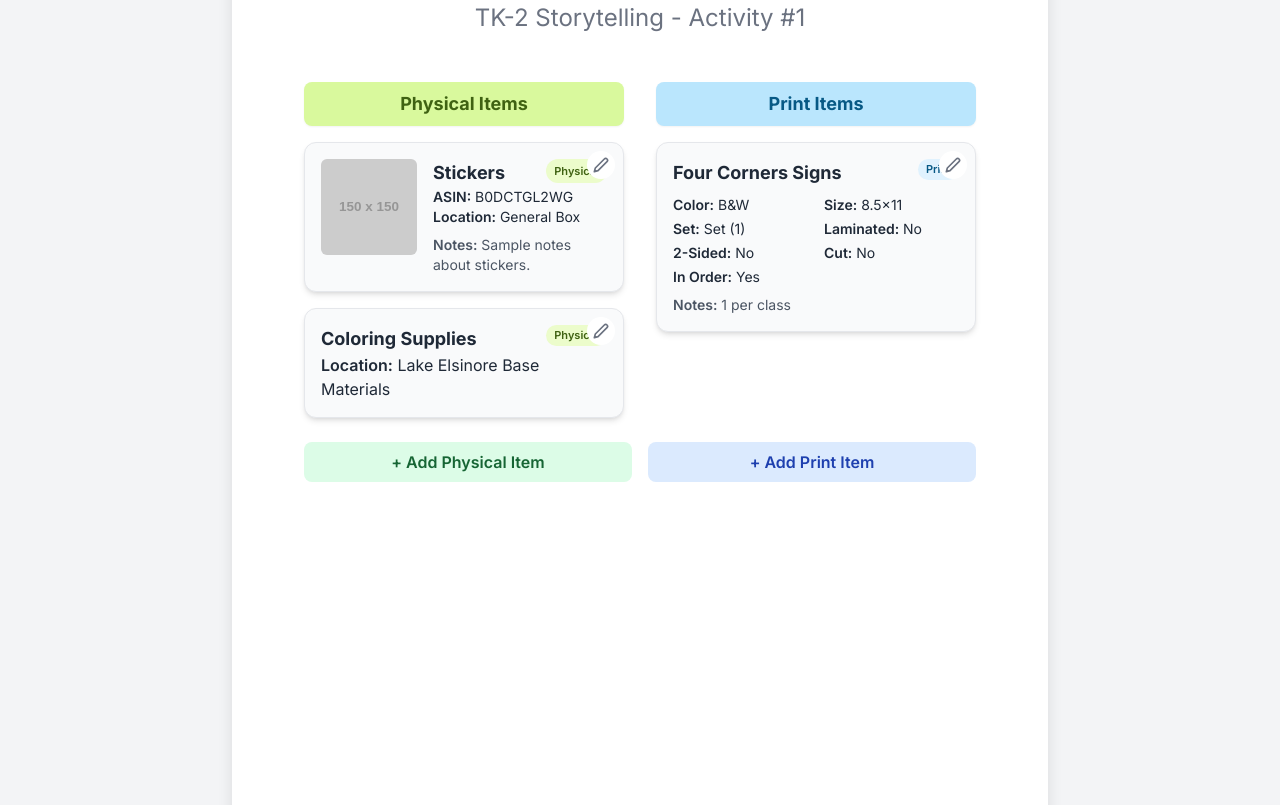
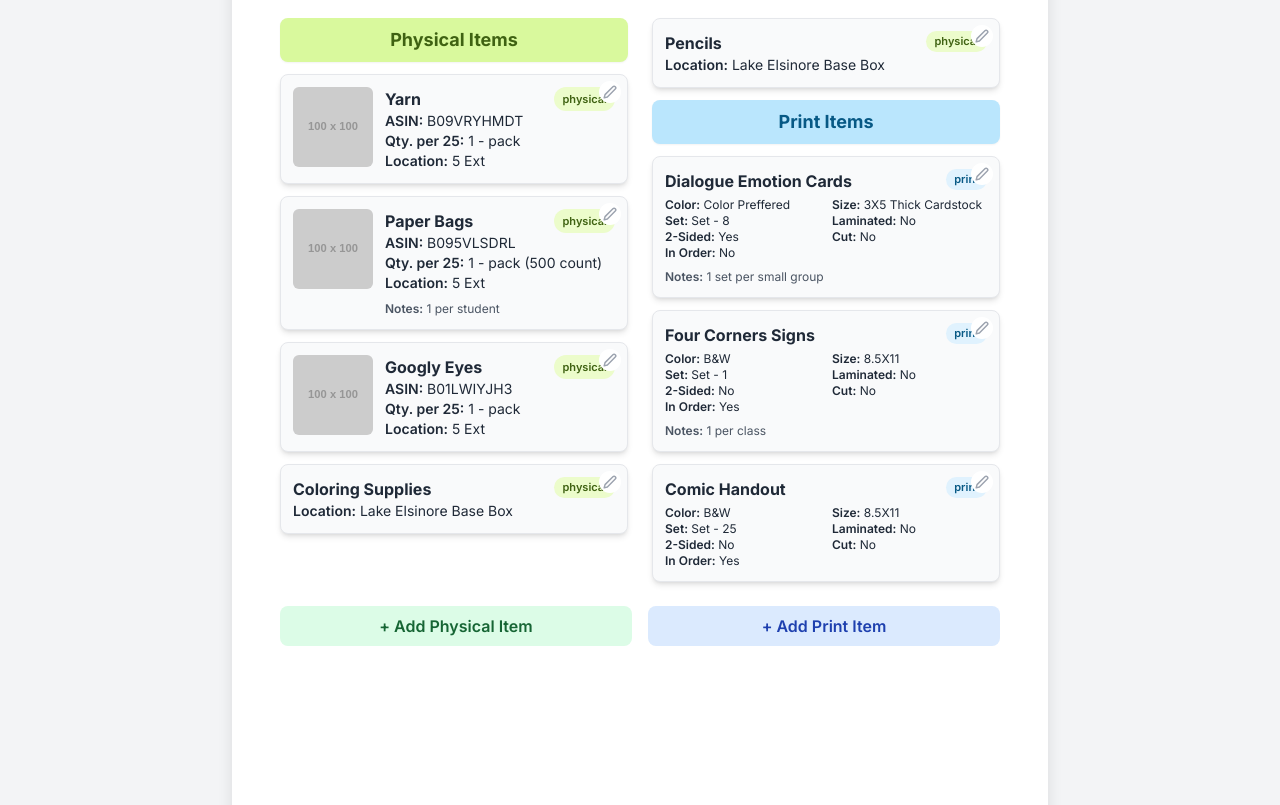
Before and after one commit to kangrajan/menu-generator, a plain HTML site: page index.html in a window 1280 px wide. Shown: the part 234-1039 px from the top of the page. Drawn offline with nearby package versions, Linux system fonts and the light colour scheme; placeholder pictures from the web are drawn by us.

Commit message:
Add files via upload

```diff
--- a/index.html
+++ b/index.html
@@ -10,12 +10,24 @@
   <link href="https://fonts.googleapis.com/css2?family=Inter:wght@400;500;600;700&display=swap" rel="stylesheet" />
   <style>
     body { font-family: 'Inter', sans-serif; background-color: #f3f4f6; }
-    .page { width: 8.5in; min-height: 11in; padding: 0.75in; margin: 1.5rem auto; background: white; box-shadow: 0 4px 15px rgba(0,0,0,0.1); border-radius: 8px; page-break-after: always; }
+    .page { width: 8.5in; min-height: 11in; padding: 0.5in; margin: 1.5rem auto; background: white; box-shadow: 0 4px 15px rgba(0,0,0,0.1); border-radius: 8px; page-break-after: always; }
     .page:last-child { page-break-after: avoid; }
+
+    .card-container {
+      column-count: 2;
+      column-gap: 1.5rem;
+    }
+
     @media print {
       body { background-color: white; -webkit-print-color-adjust: exact; print-color-adjust: exact; }
       .no-print { display: none !important; }
       .page { margin: 0; box-shadow: none; border-radius: 0; width: 100%; height: 100%; padding: 0.5in; }
+
+      /* --- NEW RULE ADDED HERE --- */
+      /* This removes all shadows when printing to prevent the grey box artifact. */
+      * {
+        box-shadow: none !important;
+      }
     }
     ::-webkit-scrollbar { width: 8px; }
     ::-webkit-scrollbar-track { background: #f1f1f1; }
@@ -293,15 +305,12 @@
 
     const createItemCard = (item) => {
       const card = document.createElement('div');
-      const common = 'bg-gray-50 p-4 rounded-xl shadow-md border border-gray-200 relative break-inside-avoid';
+      const common = 'bg-gray-50 p-3 rounded-lg shadow-md border border-gray-200 relative break-inside-avoid';
       const typeClass = item.type === 'physical' ? 'card-physical' : 'card-print';
       card.className = `${common} ${typeClass}`;
       card.dataset.itemId = item.id;
 
-      const badge = item.type === 'physical'
-        ? `<span class="type-badge badge-physical">Physical</span>`
-        : `<span class="type-badge badge-print">Print</span>`;
-
+      const badge = `<span class="type-badge ${item.type === 'physical' ? 'badge-physical' : 'badge-print'}">${item.type}</span>`;
       const imgFallback = 'https://placehold.co/100x100/e0e0e0/757575?text=No+Image';
 
       let content = '';
@@ -309,27 +318,29 @@
         if (item.cardType === 'base') {
           content = `
             <div class="flex items-start justify-between">
-              <h3 class="font-bold text-gray-800 text-lg">${safeVal(item.name) || 'Unnamed Item'}</h3>
+              <h3 class="font-bold text-gray-800 text-base">${safeVal(item.name) || 'Unnamed Item'}</h3>
               ${badge}
             </div>
-            ${generateDetailHtml('Location', item.location)}
-            ${item.notes ? `<div class="text-sm text-gray-600 mt-2"><span class="font-semibold">Notes:</span> ${safeVal(item.notes)}</div>` : ''}
+            <div class="text-sm">
+              ${generateDetailHtml('Location', item.location)}
+            </div>
+            ${item.notes ? `<div class="text-xs text-gray-600 mt-2"><span class="font-semibold">Notes:</span> ${safeVal(item.notes)}</div>` : ''}
           `;
         } else {
           content = `
-            <div class="flex gap-4">
+            <div class="flex gap-3">
               <div class="flex-shrink-0">
-                <img src="${safeVal(item.imageUrl) || imgFallback}" onerror="this.src='${imgFallback}'" alt="${safeVal(item.name)}" class="w-24 h-24 rounded-md object-cover">
+                <img src="${safeVal(item.imageUrl) || imgFallback}" onerror="this.src='${imgFallback}'" alt="${safeVal(item.name)}" class="w-20 h-20 rounded-md object-cover">
               </div>
               <div class="text-sm w-full">
                 <div class="flex items-start justify-between">
-                  <h3 class="font-bold text-gray-800 text-lg">${safeVal(item.name) || 'Unnamed Item'}</h3>
+                  <h3 class="font-bold text-gray-800 text-base">${safeVal(item.name) || 'Unnamed Item'}</h3>
                   ${badge}
                 </div>
                 ${generateDetailHtml('ASIN', item.asin)}
                 ${generateDetailHtml('Qty. per 25', item.qtyPer25)}
                 ${generateDetailHtml('Location', item.location)}
-                ${item.notes ? `<div class="text-gray-600 mt-2"><span class="font-semibold">Notes:</span> ${safeVal(item.notes)}</div>` : ''}
+                ${item.notes ? `<div class="text-xs text-gray-600 mt-2"><span class="font-semibold">Notes:</span> ${safeVal(item.notes)}</div>` : ''}
               </div>
             </div>
           `;
@@ -337,18 +348,18 @@
       } else {
         const hasImage = !!safeVal(item.imageUrl);
         content = `
-          <div class="flex gap-4">
+          <div class="flex gap-3">
             ${hasImage ? `
               <div class="flex-shrink-0">
-                <img src="${safeVal(item.imageUrl)}" onerror="this.src='${imgFallback}'" alt="${safeVal(item.name)}" class="w-24 h-24 rounded-md object-cover">
+                <img src="${safeVal(item.imageUrl)}" onerror="this.src='${imgFallback}'" alt="${safeVal(item.name)}" class="w-20 h-20 rounded-md object-cover">
               </div>` : ''
             }
             <div class="w-full">
               <div class="flex items-start justify-between">
-                <h3 class="font-bold text-gray-800 text-lg mb-2">${safeVal(item.name) || 'Unnamed Item'}</h3>
+                <h3 class="font-bold text-gray-800 text-base mb-1">${safeVal(item.name) || 'Unnamed Item'}</h3>
                 ${badge}
               </div>
-              <div class="grid grid-cols-2 gap-x-4 gap-y-1 text-sm">
+              <div class="grid grid-cols-2 gap-x-3 gap-y-0 text-xs">
                 ${generateDetailHtml('Color', item.color)}
                 ${generateDetailHtml('Size', item.size)}
                 ${generateDetailHtml('Set', item.setIndividual)}
@@ -357,15 +368,15 @@
                 ${generateDetailHtml('Cut', item.cut)}
                 ${generateDetailHtml('In Order', item.inOrder)}
               </div>
-              ${item.notes ? `<div class="text-sm text-gray-600 mt-2"><span class="font-semibold">Notes:</span> ${safeVal(item.notes)}</div>` : ''}
+              ${item.notes ? `<div class="text-xs text-gray-600 mt-2"><span class="font-semibold">Notes:</span> ${safeVal(item.notes)}</div>` : ''}
             </div>
           </div>
         `;
       }
 
       card.innerHTML = content + `
-        <button class="edit-item-btn absolute top-2 right-2 p-1.5 bg-white rounded-full text-gray-500 hover:bg-gray-200 hover:text-gray-800 transition-colors no-print" title="Edit item">
-          <svg xmlns="http://www.w3.org/2000/svg" width="16" height="16" fill="none" stroke="currentColor" stroke-width="2.5" stroke-linecap="round" stroke-linejoin="round" viewBox="0 0 24 24"><path d="M17 3a2.828 2.828 0 1 1 4 4L7.5 20.5 2 22l1.5-5.5z"/></svg>
+        <button class="edit-item-btn absolute top-1.5 right-1.5 p-1 bg-white rounded-full text-gray-400 hover:bg-gray-200 hover:text-gray-800 transition-colors no-print" title="Edit item">
+          <svg xmlns="http://www.w3.org/2000/svg" width="14" height="14" fill="none" stroke="currentColor" stroke-width="2.5" stroke-linecap="round" stroke-linejoin="round" viewBox="0 0 24 24"><path d="M17 3a2.828 2.828 0 1 1 4 4L7.5 20.5 2 22l1.5-5.5z"/></svg>
         </button>`;
       return card;
     };
@@ -384,33 +395,51 @@
           const page = document.createElement('div');
           page.className = 'page';
           page.dataset.activityNum = activity.activityNum;
+
           page.innerHTML = `
-            <div class="text-center mb-10">
+            <div class="text-center mb-6">
               <div class="group relative">
-                <h1 class="text-4xl font-bold text-gray-800 p-2 rounded-md editable-title" data-field="activityName">${safeVal(activity.activityName)}</h1>
-                <h2 class="text-2xl text-gray-500 mt-1 p-2 rounded-md editable-title" data-field="subTitle">${safeVal(activity.subTitle)}</h2>
+                <h1 class="text-3xl font-bold text-gray-800 p-1 rounded-md editable-title" data-field="activityName">${safeVal(activity.activityName)}</h1>
+                <h2 class="text-xl text-gray-500 mt-1 p-1 rounded-md editable-title" data-field="subTitle">${safeVal(activity.subTitle)}</h2>
                 <div class="absolute -top-2 -right-2 opacity-0 group-hover:opacity-100 transition-opacity no-print">
                   <svg xmlns="http://www.w3.org/2000/svg" width="20" height="20" fill="none" stroke="currentColor" stroke-width="2" stroke-linecap="round" stroke-linejoin="round" class="text-gray-400" viewBox="0 0 24 24"><path d="M17 3a2.828 2.828 0 1 1 4 4L7.5 20.5 2 22l1.5-5.5z"/></svg>
                 </div>
               </div>
             </div>
-            <div class="grid grid-cols-2 gap-8 items-start">
-              <div class="physical-items-col space-y-4">
-                <div class="bg-lime-200 text-lime-800 font-bold text-lg text-center py-2 rounded-lg shadow-sm">Physical Items</div>
-              </div>
-              <div class="print-items-col space-y-4">
-                <div class="bg-sky-200 text-sky-800 font-bold text-lg text-center py-2 rounded-lg shadow-sm">Print Items</div>
-              </div>
-            </div>
+            <div class="card-container"></div>
           `;
-          const physicalCol = page.querySelector('.physical-items-col');
-          const printCol = page.querySelector('.print-items-col');
 
-          (activity.items || []).forEach(item => {
+          const cardContainer = page.querySelector('.card-container');
+
+          const sortedItems = (activity.items || []).sort((a, b) => {
+            if (a.type === b.type) return 0;
+            return a.type === 'physical' ? -1 : 1;
+          });
+
+          let lastType = null;
+          sortedItems.forEach(item => {
+            if (item.type !== lastType) {
+              const header = document.createElement('div');
+              header.className = `font-bold text-lg text-center py-2 rounded-lg shadow-sm mb-3 break-inside-avoid`;
+              if (item.type === 'physical') {
+                header.classList.add('bg-lime-200', 'text-lime-800');
+                header.textContent = 'Physical Items';
+              } else {
+                header.classList.add('bg-sky-200', 'text-sky-800');
+                header.textContent = 'Print Items';
+              }
+              cardContainer.appendChild(header);
+              lastType = item.type;
+            }
+
             const card = createItemCard(item);
-            if (item.type === 'physical') physicalCol.appendChild(card);
-            else printCol.appendChild(card);
+            card.classList.add('mb-3');
+            cardContainer.appendChild(card);
           });
+
+          if (cardContainer.lastChild) {
+            cardContainer.lastChild.classList.remove('mb-3');
+          }
 
           page.appendChild(document.getElementById('add-buttons-template').content.cloneNode(true));
           pagesContainer.appendChild(page);
@@ -577,8 +606,6 @@
     };
 
     const processMappedCsv = () => {
-      // FEATURE: Map multiple columns to one field.
-      // Mapping is now { appField: [colIndex1, colIndex2], ... }
       const mapping = {};
       mappingTableBody.querySelectorAll('.mapping-select').forEach((select, index) => {
           const fieldKey = select.value;
@@ -602,8 +629,8 @@
             if (!mapping[fieldKey]) return '';
             return mapping[fieldKey]
                 .map(colIndex => safeVal(row[colIndex]))
-                .filter(v => v !== '') // Don't include empty cells
-                .join(' - '); // Join with a dash
+                .filter(v => v !== '')
+                .join(' - ');
         };
 
         const activityNum = getMappedValue('activityNum');
@@ -748,13 +775,18 @@
     // --- SAMPLE & INITIAL RENDER ---
     const loadSampleData = () => {
       activities = [{
-        activityNum: '1',
-        activityName: 'Story Sprint Fun',
-        subTitle: 'TK-2 Storytelling - Activity #1',
+        activityNum: '5',
+        activityName: 'Dialogue Detectives',
+        subTitle: 'TK-2 Storytelling - Activity #5',
         items: [
-          { id: 'sample1', type: 'physical', cardType: 'full', name: 'Stickers', asin: 'B0DCTGL2WG', imageUrl: 'https://placehold.co/150x150/e2e8f0/334155?text=Stickers', qtyPer25: '', location: 'General Box', notes: 'Sample notes about stickers.' },
-          { id: 'sample3', type: 'physical', cardType: 'base', name: 'Coloring Supplies', location: 'Lake Elsinore Base Materials', notes: '' },
-          { id: 'sample5', type: 'print', name: 'Four Corners Signs', imageUrl: '', color: 'B&W', size: '8.5x11', setIndividual: 'Set (1)', laminated: 'No', doubleSided: 'No', cut: 'No', inOrder: 'Yes', notes: '1 per class' }
+          {id: 's1', type: 'physical', name: 'Yarn', asin: 'B09VRYHMDT', qtyPer25: '1 - pack', location: '5 Ext'},
+          {id: 's2', type: 'physical', name: 'Paper Bags', asin: 'B095VLSDRL', qtyPer25: '1 - pack (500 count)', location: '5 Ext', notes: '1 per student'},
+          {id: 's3', type: 'physical', name: 'Googly Eyes', asin: 'B01LWIYJH3', qtyPer25: '1 - pack', location: '5 Ext'},
+          {id: 's4', type: 'physical', cardType: 'base', name: 'Coloring Supplies', location: 'Lake Elsinore Base Box'},
+          {id: 's5', type: 'physical', cardType: 'base', name: 'Pencils', location: 'Lake Elsinore Base Box'},
+          {id: 's6', type: 'print', name: 'Dialogue Emotion Cards', color: 'Color Preffered', size: '3X5 Thick Cardstock', setIndividual: 'Set - 8', laminated: 'No', doubleSided: 'Yes', cut: 'No', inOrder: 'No', notes: '1 set per small group'},
+          {id: 's7', type: 'print', name: 'Four Corners Signs', color: 'B&W', size: '8.5X11', setIndividual: 'Set - 1', laminated: 'No', doubleSided: 'No', cut: 'No', inOrder: 'Yes', notes: '1 per class'},
+          {id: 's8', type: 'print', name: 'Comic Handout', color: 'B&W', size: '8.5X11', setIndividual: 'Set - 25', laminated: 'No', doubleSided: 'No', cut: 'No', inOrder: 'Yes'},
         ]
       }];
     };
```
